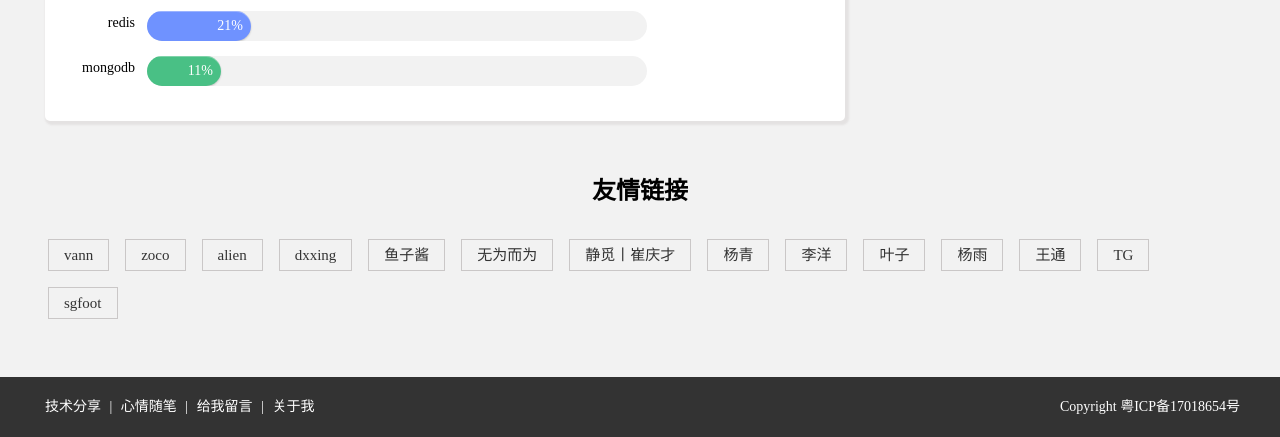
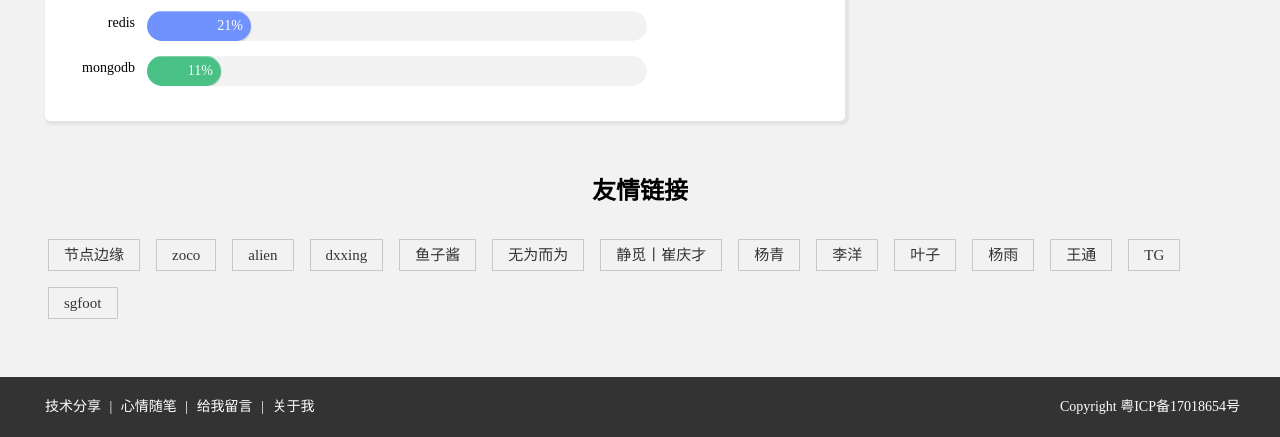
Before and after one commit to laysen1213/laysenPHP, a PHP site: template application/view/blog/about.php in a window 1280 px wide. Shown: the part 1329-1766 px from the top of the page. Run offline with PHP 8.4, Linux system fonts and the light colour scheme; the template is opened without the code that fills it, so the values that code supplies are empty.

Commit message:
fix: friend link

```diff
--- a/application/view/blog/footer.php
+++ b/application/view/blog/footer.php
@@ -1,7 +1,8 @@
 <div class="dean">
 	<h5>友情链接</h5>
 	<div class="deanlink">
-		<a href="http://www.webvann.cn/" target="_blank">vann</a>
+		<!-- <a href="http://www.webvann.cn/" target="_blank">vann</a> -->
+		<a href="https://nodeedge.com/" target="_blank">节点边缘</a>
 		<a href="https://zoco.me/" target="_blank">zoco</a>
 		<a href="https://alien.ren/" target="_blank">alien</a>
 		<a href="https://dxxing.com/" target="_blank">dxxing</a>
```
